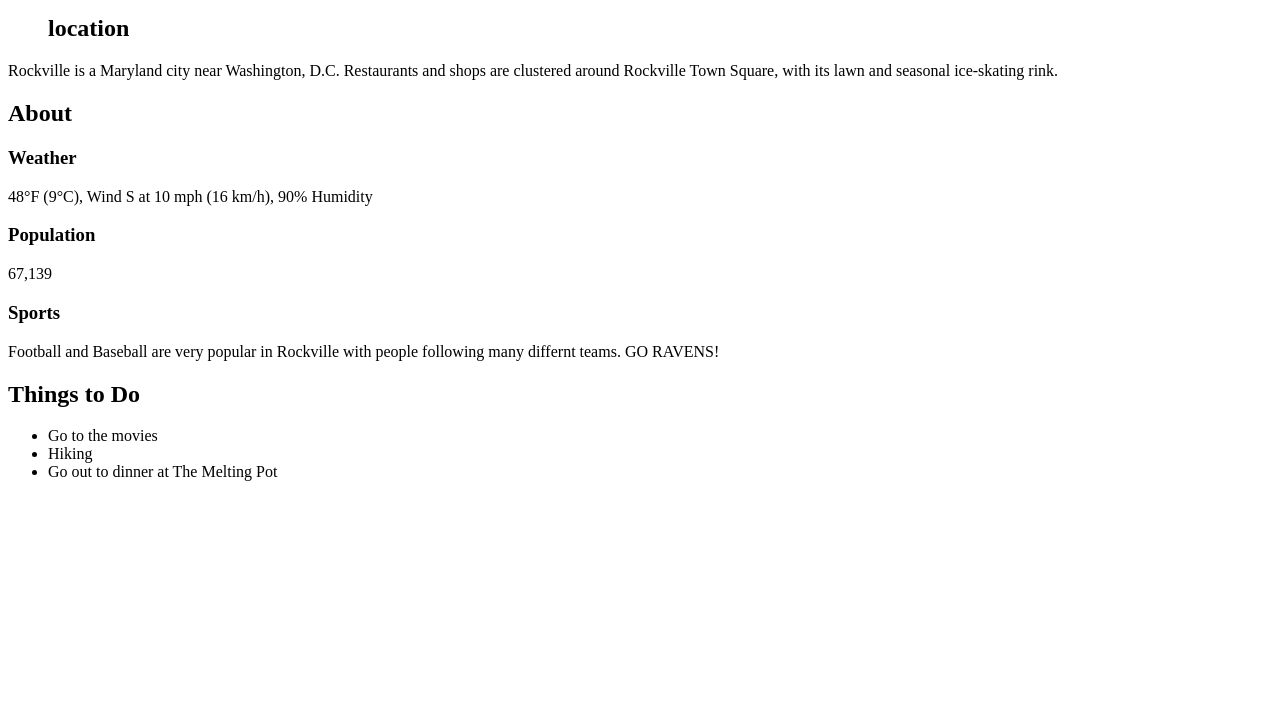
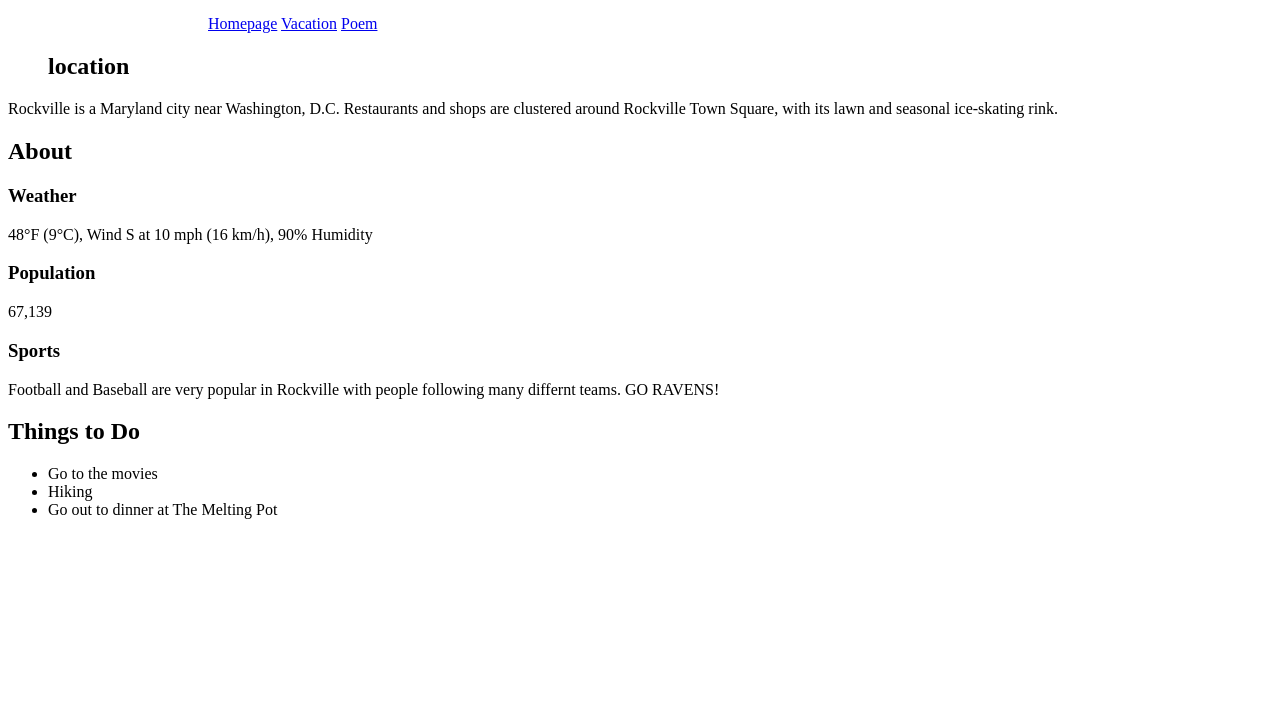
Before and after one commit to newcoder69/class-lab, a plain HTML site: page Resources4HtmlAndWebSiteDesignActivity/hometown.html in a window 1280 px wide. Shown: the part 97-800 px from the top of the page. Drawn offline with Linux system fonts and the light colour scheme.

Commit message:
Update hometown.html

```diff
--- a/Resources4HtmlAndWebSiteDesignActivity/hometown.html
+++ b/Resources4HtmlAndWebSiteDesignActivity/hometown.html
@@ -2,6 +2,11 @@
 <html lang="en">
 <body>
     <h1 style="font-size:45px; margin-left: 300px;">Rockville, USA</h1>
+    <p1 style="margin-left:200px;">
+        <a href="index.html">Homepage</a>
+        <a href="vacation.html">Vacation</a>
+        <a href="poem.html">Poem</a>
+    </p1>
     <section>
         <h2 style="margin-left: 40px;"> location </h2>
 
```
